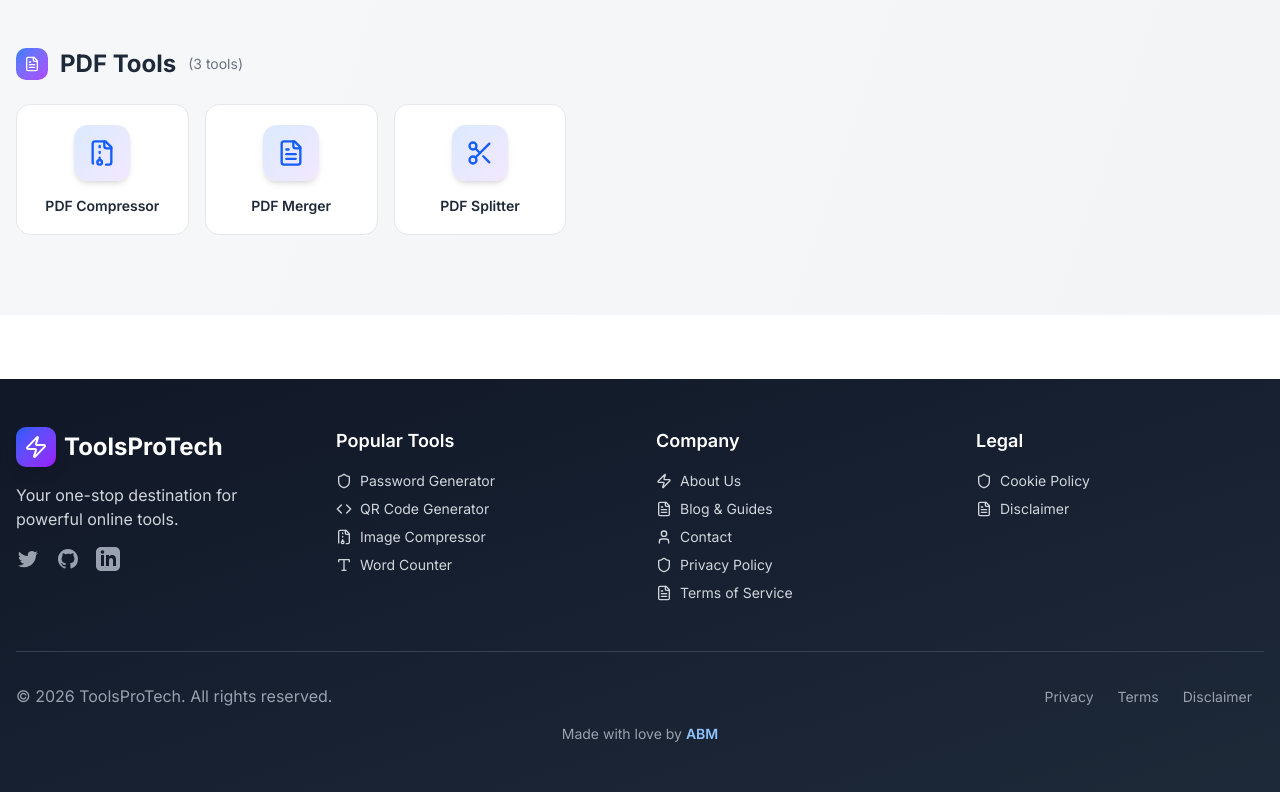
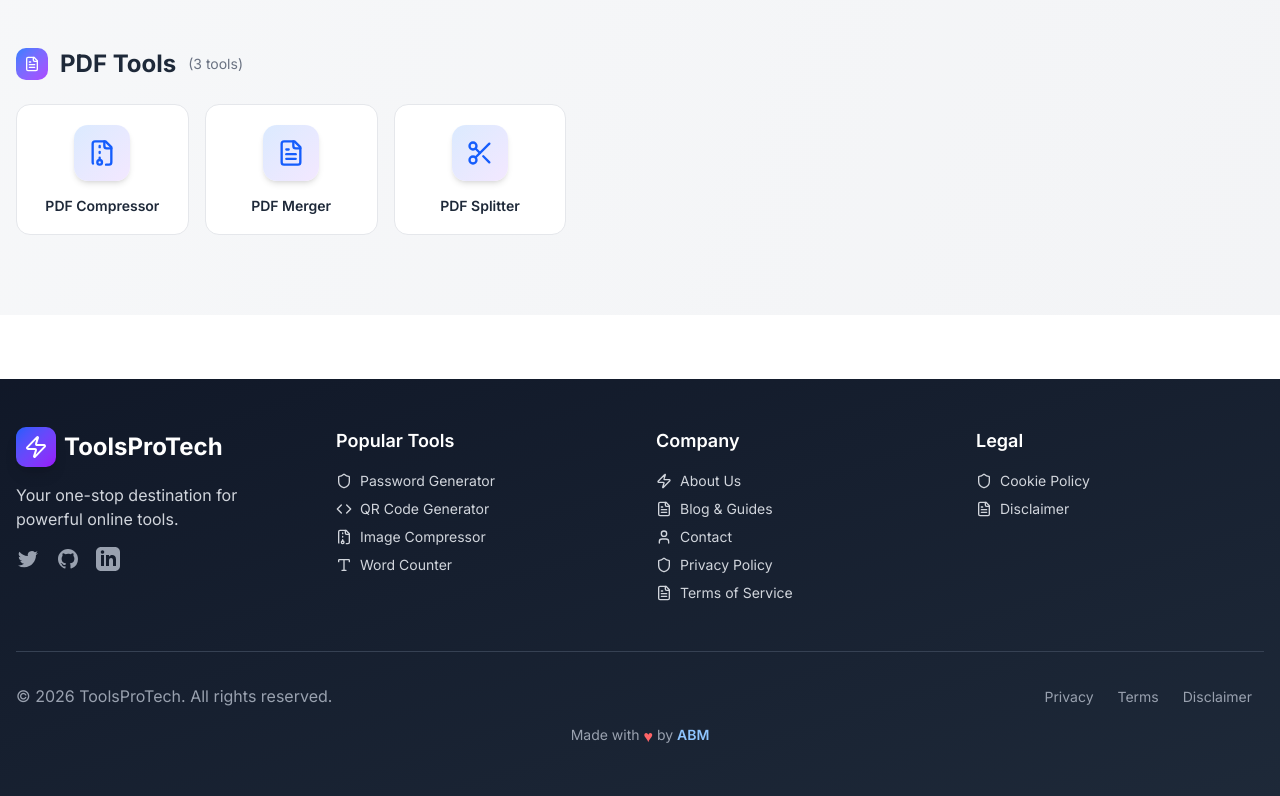
Before and after one commit to workaura0-web/toolsprotech, a Next.js app: page / in a window 1280 px wide. Shown: the part 3631-4427 px from the top of the page. Built offline with nearby package versions, Linux system fonts and the light colour scheme.

Commit message:
llll
llll

```diff
--- a/src/components/footer.tsx
+++ b/src/components/footer.tsx
@@ -155,7 +155,7 @@
 						</div>
 					</div>
 					<p className='mt-4 text-center text-sm text-gray-400'>
-						Made with love by <span className='font-semibold text-blue-300'>ABM</span>
+						Made with <span className='text-red-400 text-base align-middle'>♥</span> by <span className='font-semibold text-blue-300'>ABM</span>
 					</p>
 				</div>
 			</div>
```
